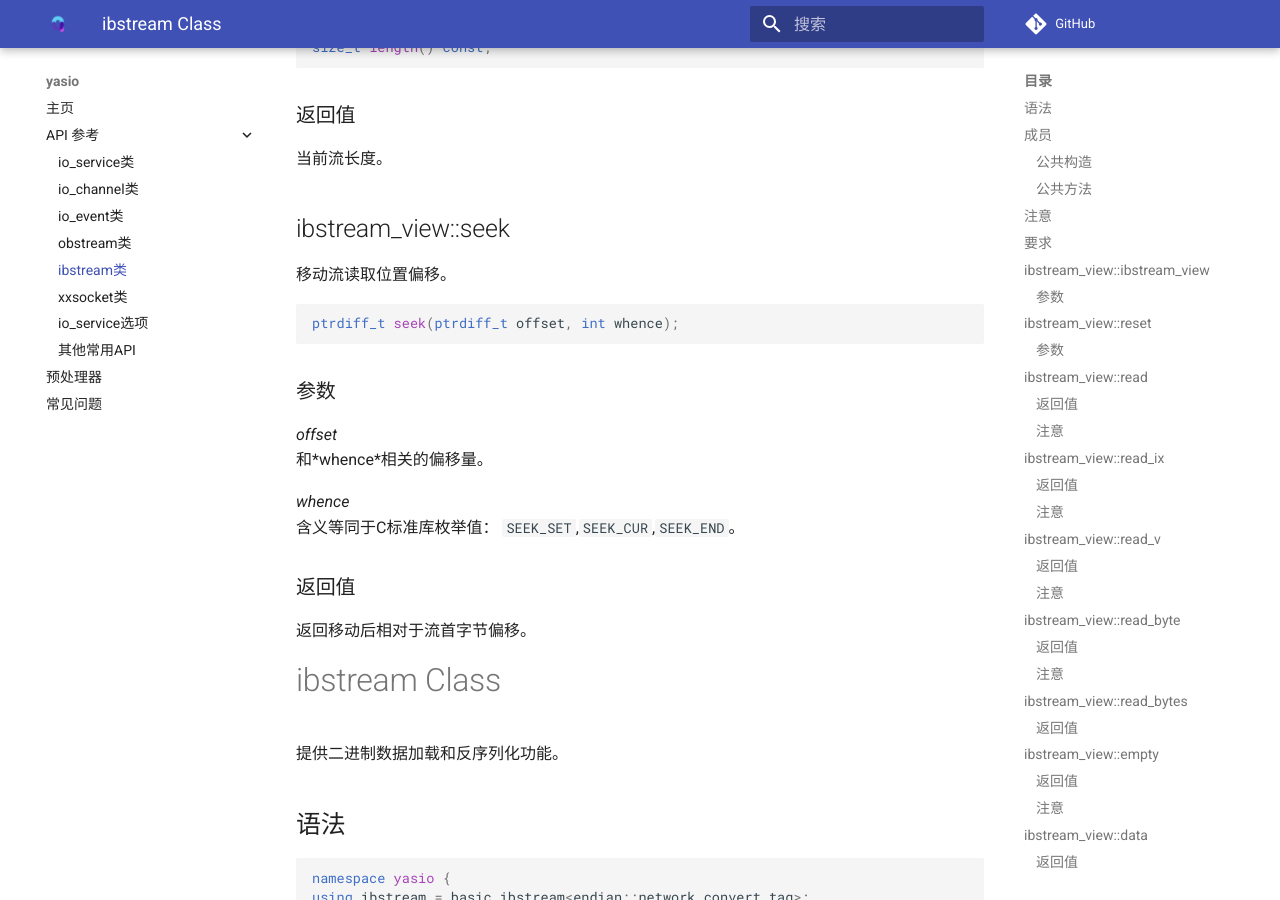
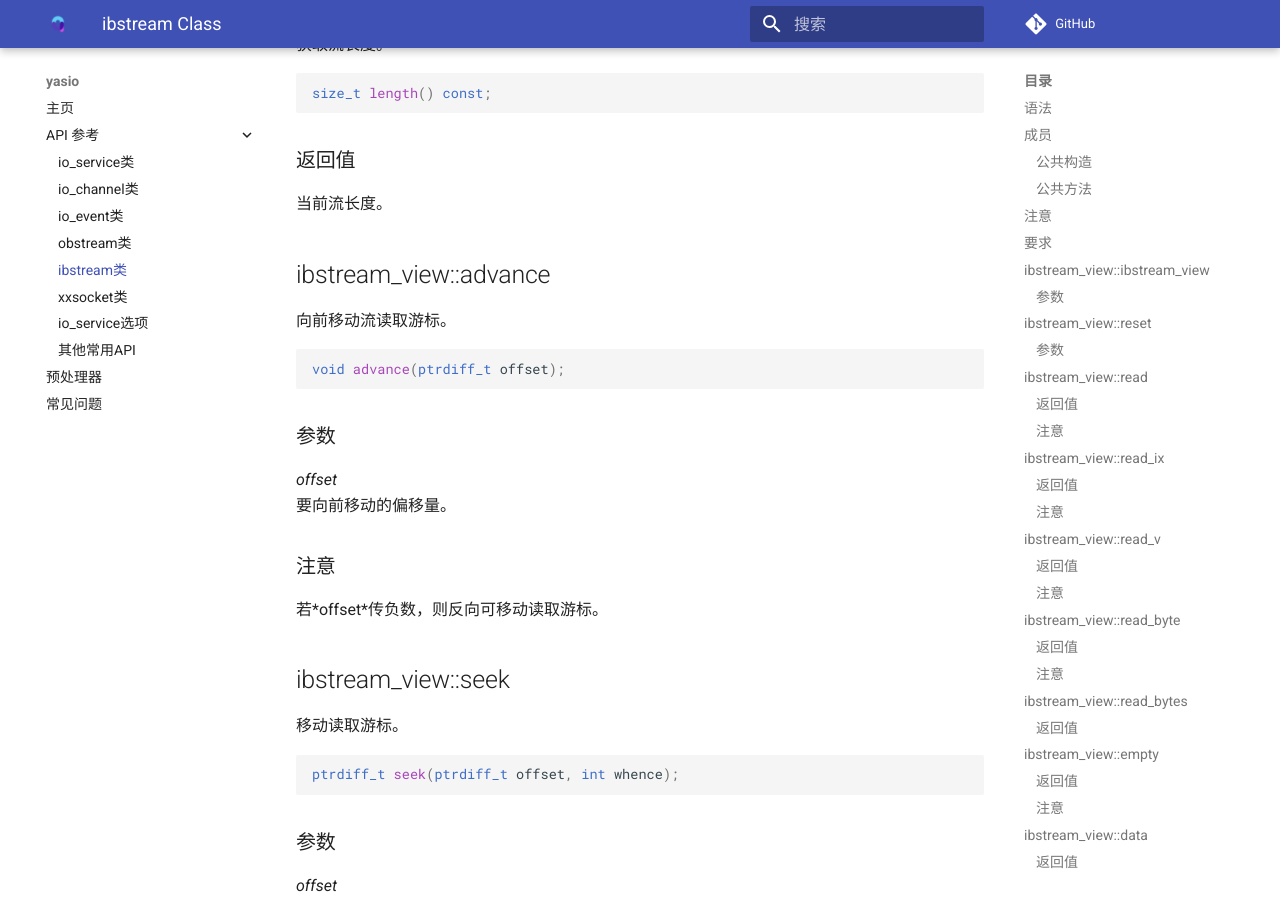
Before and after one commit to yasio/docs-936, an MkDocs documentation site: the page built from docs/api/reference/ibstream-class.md, in a window 1280 px wide and 900 px high, scrolled down 5320 px. Built offline with MkDocs 1.6.1 and Material for MkDocs 9.7.7, drawn with Linux system fonts in a browser that asks for light colours; comment, search, counter and statistics services are not loaded; some of the changed text lies outside the part shown.

Commit message:
Update ibstream-class.md

````diff
--- a/docs/api/reference/ibstream-class.md
+++ b/docs/api/reference/ibstream-class.md
@@ -45,6 +45,7 @@ using fast_ibstream_view = basic_ibstream_view<endian::host_convert_tag>;
 |[ibstream_view::empty](#empty)|检查流是否为空|
 |[ibstream_view::data](#data)|获取流数据指针|
 |[ibstream_view::length](#length)|获取流大小|
+|[ibstream_view::advance](#advance)|向前移动流的读取游标|
 |[ibstream_view::seek](#seek)|移动流的读取游标|
 
 ## 注意
@@ -223,9 +224,26 @@ size_t length() const;
 
 当前流长度。
 
+## <a name="seek"></a> ibstream_view::advance
+
+向前移动流读取游标。
+
+```cpp
+void advance(ptrdiff_t offset);
+```
+
+### 参数
+
+*offset*<br/>
+要向前移动的偏移量。
+
+### 注意
+
+若*offset*传负数，则反向可移动读取游标。
+
 ## <a name="seek"></a> ibstream_view::seek
 
-移动流读取位置偏移。
+移动读取游标。
 
 ```cpp
 ptrdiff_t seek(ptrdiff_t offset, int whence);
````
